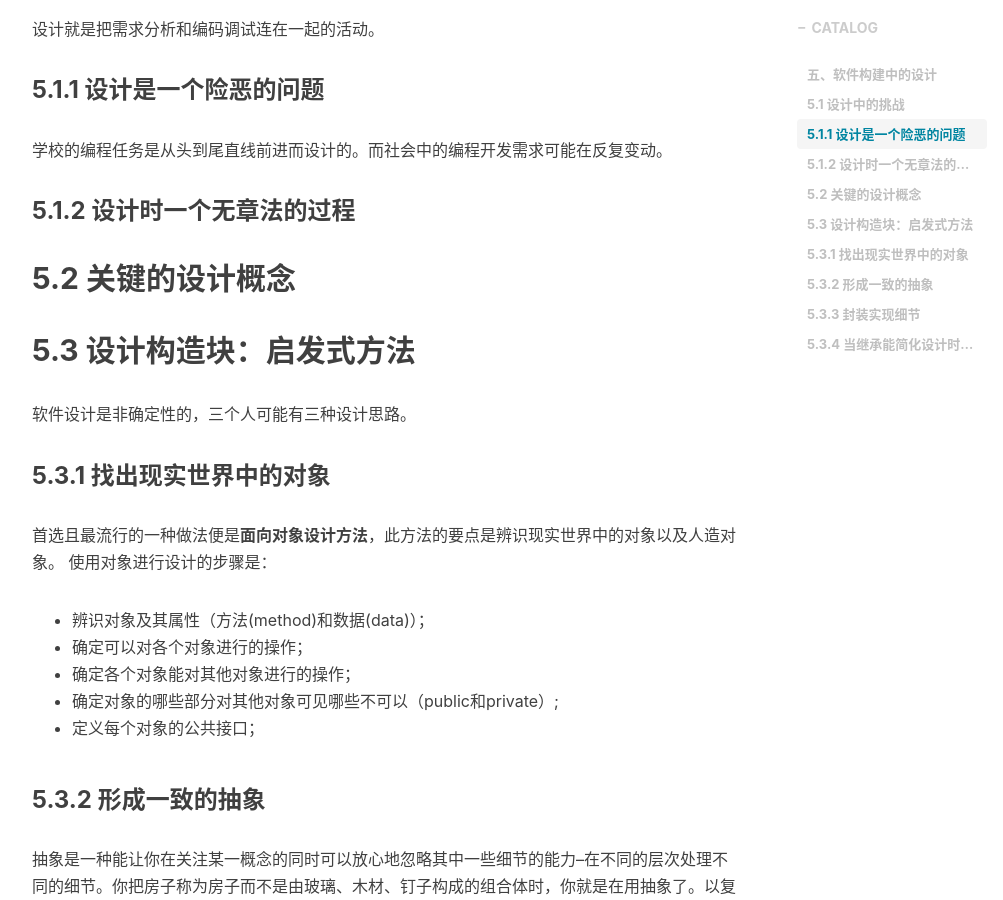
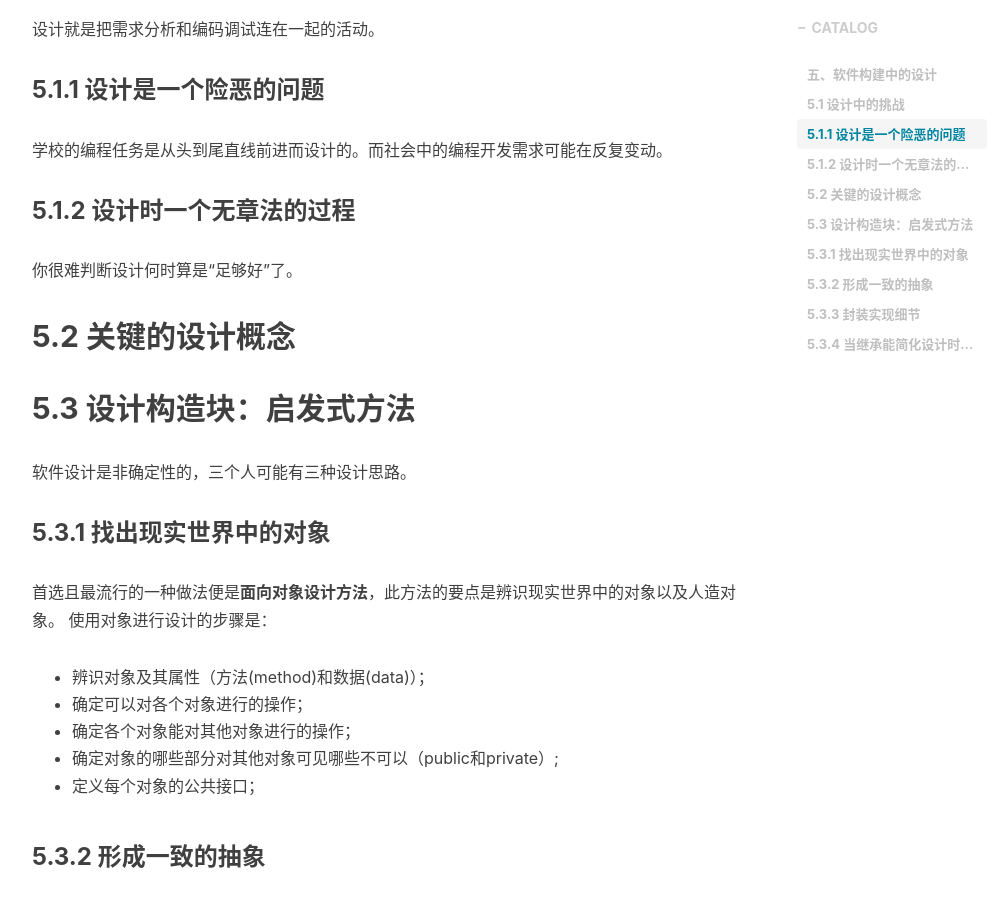
Before and after one commit to shihai1991/shihai1991.github.io, a Jekyll site: the page built from _posts/2022-05-28-代码大全2.md, in a window 1280 px wide and 900 px high, scrolled down 643 px. Shown: the whole window, without its empty margins (233-1236 px from the left). Built offline with Jekyll 4.4.1, drawn with Linux system fonts in a browser that asks for light colours; nearby versions of some CDN libraries; comment, search, counter and statistics services are not loaded.

Commit message:
Update 2022-05-28-代码大全2.md

```diff
--- a/_posts/2022-05-28-代码大全2.md
+++ b/_posts/2022-05-28-代码大全2.md
@@ -16,6 +16,7 @@ time: '2022.06.01 15:52:00'
 学校的编程任务是从头到尾直线前进而设计的。而社会中的编程开发需求可能在反复变动。
 
 ### 5.1.2 设计时一个无章法的过程
+你很难判断设计何时算是“足够好”了。
 
 ## 5.2 关键的设计概念
 
```
